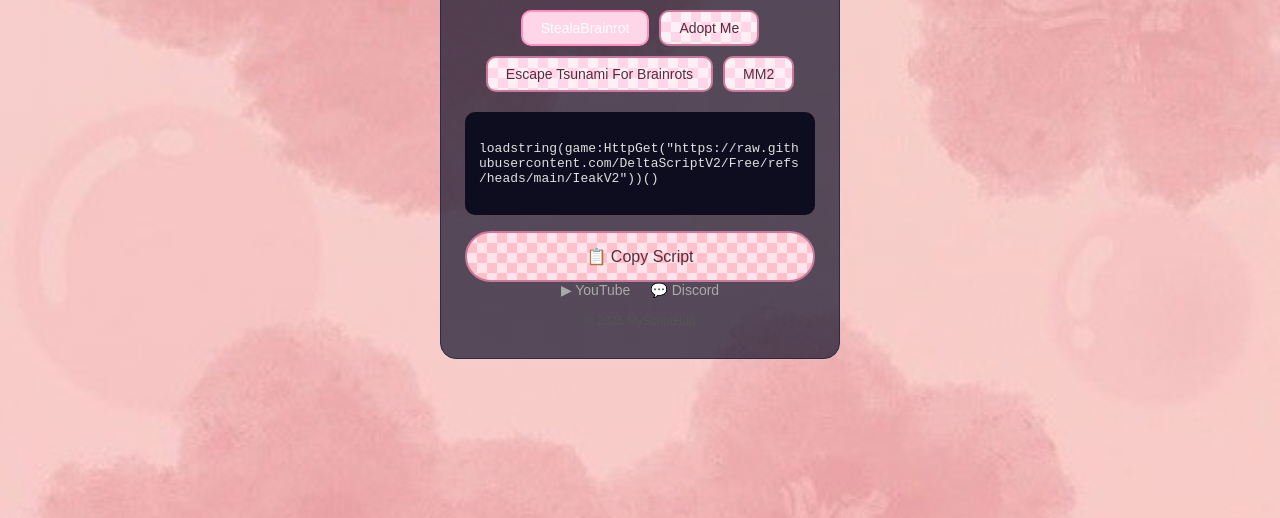
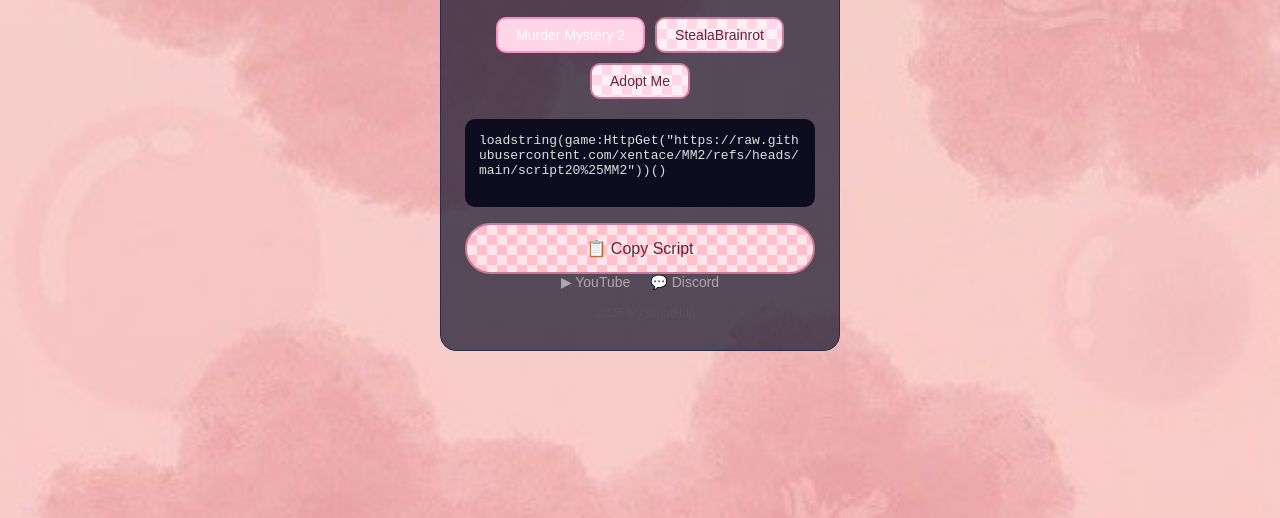
Before and after one commit to DeltaScriptV2/my-script, a plain HTML site: page index.html in a window 1280 px wide. Shown: the part 282-800 px from the top of the page. Drawn offline with Linux system fonts and the light colour scheme.

Commit message:
Update index.html

```diff
--- a/index.html
+++ b/index.html
@@ -11,23 +11,28 @@
     <h1>DeltaXV2 Scripts</h1>
     <p class="subtitle">Roblox Script Hub</p>
     <p class="users" id="activeUsers">👥 Active Users: 149</p>
+
     <div class="tabs">
-      <button class="tab active" onclick="setScript('StealaBrainrot', this)">StealaBrainrot</button>
+      <button class="tab active" onclick="setScript('MurderMystery2', this)">Murder Mystery 2</button>
+      <button class="tab" onclick="setScript('StealaBrainrot', this)">StealaBrainrot</button>
       <button class="tab" onclick="setScript('AdoptMe', this)">Adopt Me</button>
-      <button class="tab" onclick="setScript('EscapeTsunamiForBrainrots', this)">Escape Tsunami For Brainrots</button>
-      <button class="tab" onclick="setScript('MM2', this)">MM2</button>
     </div>
-    <pre class="script-box" id="scriptBox"> loadstring(game:HttpGet("https://raw.githubusercontent.com/DeltaScriptV2/Free/refs/heads/main/IeakV2"))()
+
+    <pre class="script-box" id="scriptBox">loadstring(game:HttpGet("https://raw.githubusercontent.com/xentace/MM2/refs/heads/main/script20%25MM2"))()
     </pre>
+
     <div class="copy-btn-wrapper">
       <button class="copy-btn" onclick="copyScript()">📋 Copy Script</button>
     </div>
+
     <div class="links">
       <a href="https://youtube.com/@deltaxv2?si=x9UoP9DR6ECCkc2m" target="_blank">▶ YouTube</a>
       <a href="https://discord.gg/RTXtajhFu" target="_blank">💬 Discord</a>
     </div>
+
     <p class="footer">© 2025 MyScriptHub</p>
   </div>
+
   <script src="main.js"></script>
 </body>
 </html>
```
